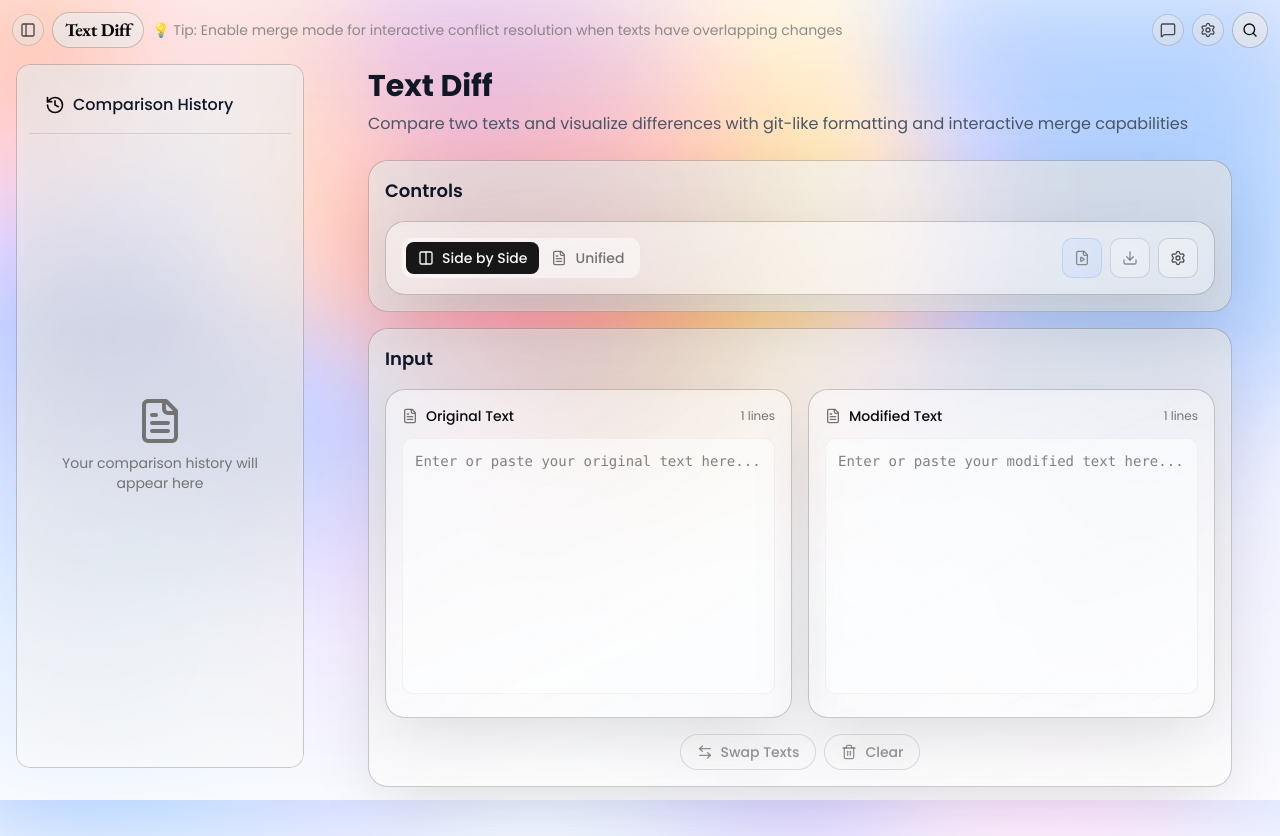
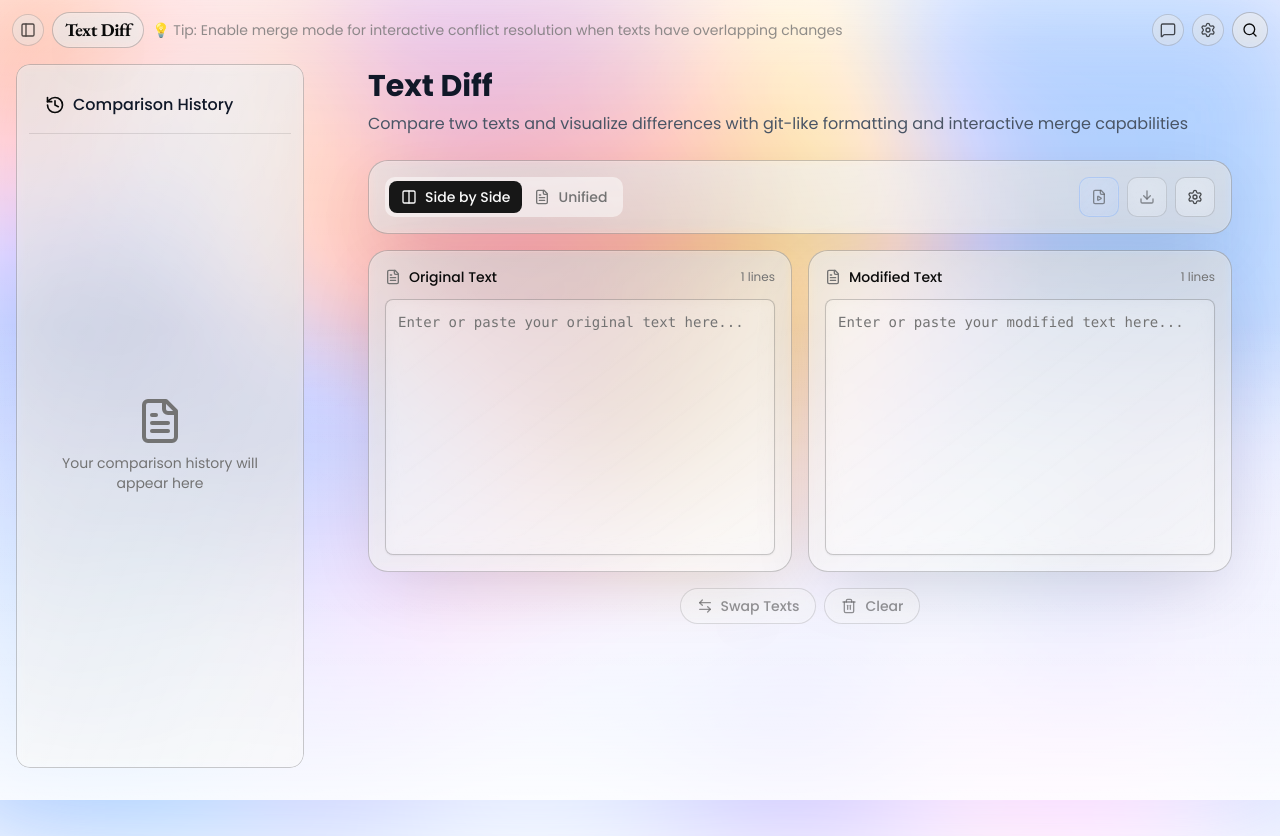
Before and after one commit to jaycho1214/onlineutilities, a Next.js app: page /text-diff in a window 1280 px wide. Built offline with nearby package versions, Linux system fonts and the light colour scheme.

Commit message:
feat: implement Textarea component and replace textarea elements across multiple components for consistency

```diff
--- a/src/features/qr-code/components/qr-content-inputs.tsx
+++ b/src/features/qr-code/components/qr-content-inputs.tsx
@@ -2,6 +2,7 @@
 
 import React, { memo } from "react";
 import { Input } from "@/features/shared/ui/input";
+import { Textarea } from "@/features/shared/ui/textarea";
 import { Checkbox } from "@/features/shared/ui/checkbox";
 
 interface EmailDataProps {
@@ -24,11 +25,11 @@ export const EmailInput = memo(
         }
         placeholder="Subject"
       />
-      <textarea
+      <Textarea
         value={emailData.body}
         onChange={(e) => setEmailData({ ...emailData, body: e.target.value })}
         placeholder="Message body..."
-        className="w-full h-16 px-3 py-2 rounded-lg border border-border bg-white/10 backdrop-blur-sm resize-none"
+        className="h-16"
       />
     </div>
   ),
@@ -47,11 +48,11 @@ export const SmsInput = memo(({ smsData, setSmsData }: SmsDataProps) => (
       onChange={(e) => setSmsData({ ...smsData, phone: e.target.value })}
       placeholder="Phone number"
     />
-    <textarea
+    <Textarea
       value={smsData.message}
       onChange={(e) => setSmsData({ ...smsData, message: e.target.value })}
       placeholder="Message (optional)"
-      className="w-full h-16 px-3 py-2 rounded-lg border border-border bg-white/10 backdrop-blur-sm resize-none"
+      className="h-16"
     />
   </div>
 ));
--- a/src/features/qr-code/pages/qr-code-generator-page.tsx
+++ b/src/features/qr-code/pages/qr-code-generator-page.tsx
@@ -12,6 +12,7 @@ import { GlassSurface } from "@/features/shared/ui/glass-surface";
 import { GradientBackground } from "@/features/shared/ui/gradient-background";
 import { Button } from "@/features/shared/ui/button";
 import { Input } from "@/features/shared/ui/input";
+import { Textarea } from "@/features/shared/ui/textarea";
 import { Separator } from "@/features/shared/ui/separator";
 import { Slider } from "@/features/shared/ui/slider";
 import { Checkbox } from "@/features/shared/ui/checkbox";
@@ -442,11 +443,11 @@ END:VCARD`;
               )}
 
               {contentType === "text" && (
-                <textarea
+                <Textarea
                   value={textData}
                   onChange={(e) => setTextData(e.target.value)}
                   placeholder="Enter your text here..."
-                  className="w-full h-20 px-3 py-2 rounded-lg border border-border bg-white/10 backdrop-blur-sm resize-none"
+                  className="h-20"
                 />
               )}
 
--- a/src/features/shared/ui/input.tsx
+++ b/src/features/shared/ui/input.tsx
@@ -8,7 +8,10 @@ function Input({ className, type, ...props }: React.ComponentProps<"input">) {
       type={type}
       data-slot="input"
       className={cn(
-        "file:text-foreground placeholder:text-muted-foreground selection:bg-primary selection:text-primary-foreground dark:bg-input/30 flex h-9 w-full min-w-0 rounded-md border border-black/20 dark:border-white/[0.06] bg-transparent px-3 py-1 text-base shadow-xs transition-[color,box-shadow] outline-none file:inline-flex file:h-7 file:border-0 file:bg-transparent file:text-sm file:font-medium disabled:pointer-events-none disabled:cursor-not-allowed disabled:opacity-50 md:text-sm",
+        "file:text-foreground placeholder:text-muted-foreground selection:bg-primary selection:text-primary-foreground",
+        "flex h-9 w-full min-w-0 rounded-md border border-black/20 dark:border-white/[0.06] bg-white/10 dark:bg-white/5 backdrop-blur-sm px-3 py-1 text-base shadow-xs transition-[color,box-shadow] outline-none",
+        "file:inline-flex file:h-7 file:border-0 file:bg-transparent file:text-sm file:font-medium",
+        "disabled:pointer-events-none disabled:cursor-not-allowed disabled:opacity-50 md:text-sm",
         "focus-visible:border-ring focus-visible:ring-ring/50 focus-visible:ring-[3px]",
         "aria-invalid:ring-destructive/20 dark:aria-invalid:ring-destructive/40 aria-invalid:border-destructive",
         className,
--- /dev/null
+++ b/src/features/shared/ui/textarea.tsx
@@ -0,0 +1,22 @@
+import * as React from "react";
+
+import { cn } from "@/lib/utils";
+
+function Textarea({ className, ...props }: React.ComponentProps<"textarea">) {
+  return (
+    <textarea
+      data-slot="textarea"
+      className={cn(
+        "placeholder:text-muted-foreground selection:bg-primary selection:text-primary-foreground",
+        "flex w-full rounded-md border border-black/20 dark:border-white/[0.06] bg-white/10 dark:bg-white/5 backdrop-blur-sm px-3 py-2 text-base shadow-xs transition-[color,box-shadow] outline-none",
+        "resize-none min-h-16 disabled:cursor-not-allowed disabled:opacity-50 md:text-sm",
+        "focus-visible:border-ring focus-visible:ring-ring/50 focus-visible:ring-[3px]",
+        "aria-invalid:ring-destructive/20 dark:aria-invalid:ring-destructive/40 aria-invalid:border-destructive",
+        className
+      )}
+      {...props}
+    />
+  );
+}
+
+export { Textarea };
--- a/src/features/text-diff/components/text-diff-history-sidebar.tsx
+++ b/src/features/text-diff/components/text-diff-history-sidebar.tsx
@@ -3,7 +3,7 @@
 import React, { useEffect, useState } from "react";
 import { useTranslations } from "next-intl";
 import { ActionButton } from "@/features/shared/ui/action-button";
-import { History, Trash2, Clock, FileText, X } from "lucide-react";
+import { History, Trash2, FileText, X } from "lucide-react";
 import { useTextDiff } from "../lib/text-diff-context";
 import { textDiffService, type DiffEntry } from "../lib/text-diff-db";
 import { toast } from "sonner";
--- a/src/features/text-diff/components/text-diff-input-area.tsx
+++ b/src/features/text-diff/components/text-diff-input-area.tsx
@@ -4,6 +4,7 @@ import React from "react";
 import { useTranslations } from "next-intl";
 import { GlassSurface } from "@/features/shared/ui/glass-surface";
 import { Button } from "@/features/shared/ui/button";
+import { Textarea } from "@/features/shared/ui/textarea";
 import { ArrowLeftRight, FileText, Trash2 } from "lucide-react";
 import { useTextDiff } from "../lib/text-diff-context";
 
@@ -26,11 +27,11 @@ export function TextDiffInputArea() {
             {state.originalText.split("\n").length} lines
           </span>
         </div>
-        <textarea
+        <Textarea
           value={state.originalText}
           onChange={(e) => setOriginalText(e.target.value)}
           placeholder={t("inputs.originalPlaceholder")}
-          className="w-full h-48 md:h-64 p-3 bg-background/50 border border-border/50 rounded-lg resize-none focus:outline-none focus:ring-2 focus:ring-primary/20 font-mono text-sm"
+          className="h-48 md:h-64 p-3 font-mono text-sm"
           spellCheck={false}
         />
       </GlassSurface>
@@ -48,11 +49,11 @@ export function TextDiffInputArea() {
             {state.modifiedText.split("\n").length} lines
           </span>
         </div>
-        <textarea
+        <Textarea
           value={state.modifiedText}
           onChange={(e) => setModifiedText(e.target.value)}
           placeholder={t("inputs.modifiedPlaceholder")}
-          className="w-full h-48 md:h-64 p-3 bg-background/50 border border-border/50 rounded-lg resize-none focus:outline-none focus:ring-2 focus:ring-primary/20 font-mono text-sm"
+          className="h-48 md:h-64 p-3 font-mono text-sm"
           spellCheck={false}
         />
       </GlassSurface>
--- a/src/features/text-diff/pages/text-diff-page.tsx
+++ b/src/features/text-diff/pages/text-diff-page.tsx
@@ -9,10 +9,10 @@ import { DiffViewSideBySide } from "../components/diff-view-side-by-side";
 import { DiffViewUnified } from "../components/diff-view-unified";
 import { TextDiffSettingsDialog } from "../components/text-diff-settings-dialog";
 import { TextDiffExportDialog } from "../components/text-diff-export-dialog";
-import { GradientBackground } from "@/features/shared/ui/gradient-background";
 import { GlassSurface } from "@/features/shared/ui/glass-surface";
 import { Button } from "@/features/shared/ui/button";
-import { FileDiff, Copy, Check } from "lucide-react";
+import { Textarea } from "@/features/shared/ui/textarea";
+import { Copy, Check } from "lucide-react";
 
 export function TextDiffPage() {
   const t = useTranslations("TextDiff");
@@ -52,25 +52,13 @@ export function TextDiffPage() {
         {/* Main Content */}
         <div className="space-y-4">
           {/* Controls */}
-          <GlassSurface className="p-4">
-            <div className="flex items-center justify-between mb-4">
-              <h2 className="text-lg font-semibold text-gray-900 dark:text-white">
-                Controls
-              </h2>
-            </div>
-            <TextDiffControls
-              onSettingsClick={() => setSettingsOpen(true)}
-              onExportClick={() => setExportOpen(true)}
-            />
-          </GlassSurface>
+          <TextDiffControls
+            onSettingsClick={() => setSettingsOpen(true)}
+            onExportClick={() => setExportOpen(true)}
+          />
 
           {/* Input Area */}
-          <GlassSurface className="p-4">
-            <h2 className="text-lg font-semibold text-gray-900 dark:text-white mb-4">
-              Input
-            </h2>
-            <TextDiffInputArea />
-          </GlassSurface>
+          <TextDiffInputArea />
 
           {/* Diff View */}
           {state.diffResult && (
@@ -105,10 +93,10 @@ export function TextDiffPage() {
                   )}
                 </Button>
               </div>
-              <textarea
+              <Textarea
                 value={state.mergedText}
                 readOnly
-                className="w-full h-64 p-3 bg-background/50 border border-border/50 rounded-lg resize-none font-mono text-sm"
+                className="h-64 p-3 font-mono text-sm"
                 spellCheck={false}
               />
             </GlassSurface>
```
Also changed, not shown: src/features/feedback/components/feedback-dialog.tsx (+4 -7 lines), src/features/formatter/pages/formatter-page.tsx (+5 -5 lines).
